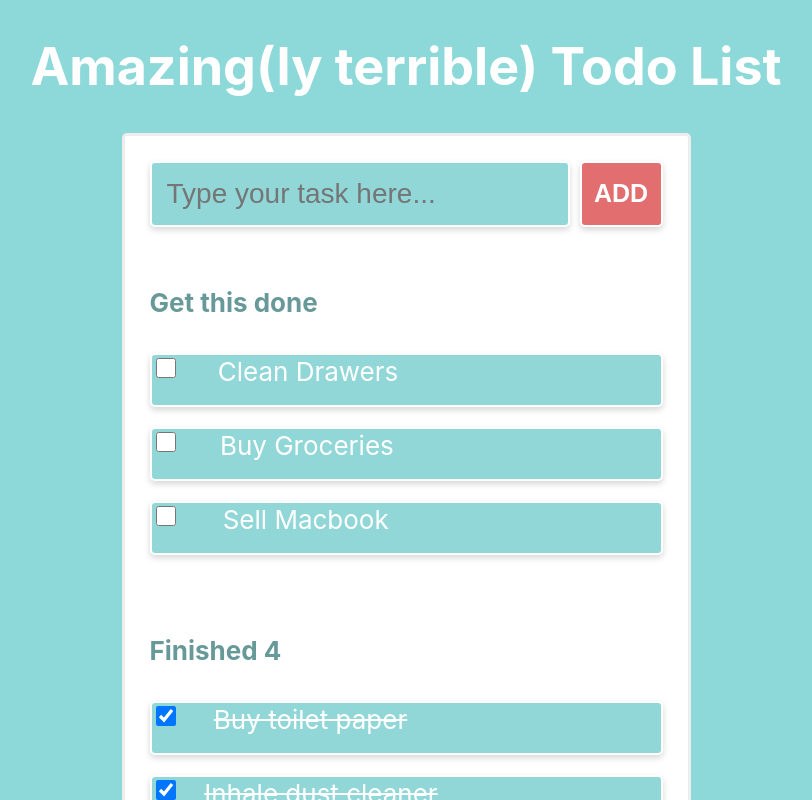
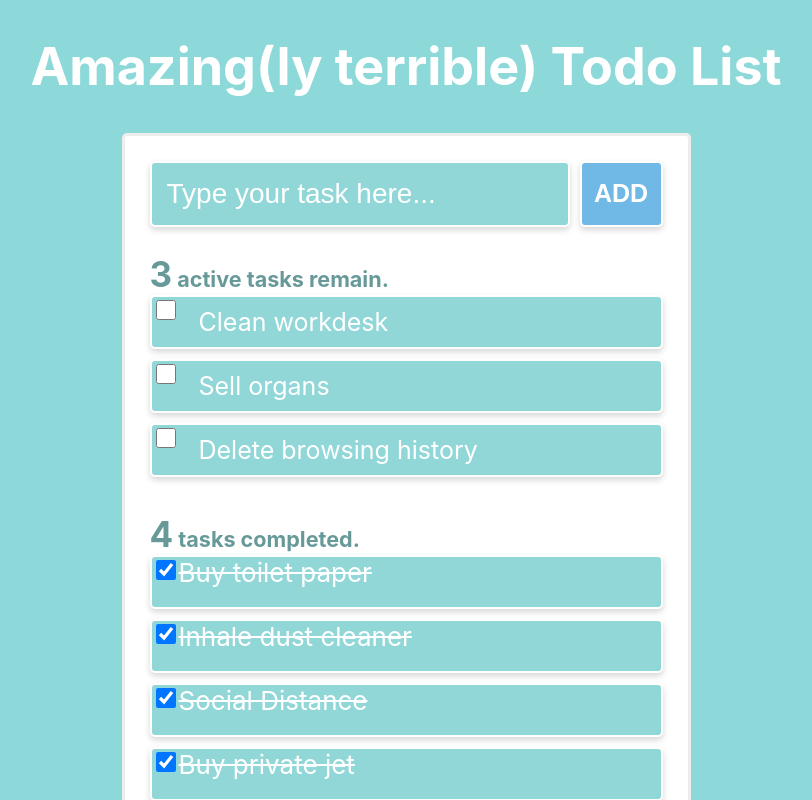
Before and after one commit to Aleksasgrodis/React-ToDo, a React (Create React App) app: page / in a window 1280 px wide. Shown: the top 800 px of the page, without its empty margins (234-1046 px from the left). Built offline with nearby package versions, Linux system fonts and the light colour scheme.

Commit message:
improved visuals, font size and colors

```diff
--- a/src/App.js
+++ b/src/App.js
@@ -6,19 +6,19 @@ function App() {
   const [todoList, setTodoList] = useState([
     {
       id: 0,
-      text: "Clean Drawers",
-      done: false,
-      note: "Only the living room resk"
+      text: "Clean workdesk",
+      completed: false,
+      note: "Remove gum from under the desk"
     },
-    { id: 1, text: "Buy Groceries", done: false },
-    { id: 2, text: "Sell Macbook", done: false },
-    { id: 3, text: "Buy toilet paper", done: true },
-    { id: 4, text: "Inhale dust cleaner", done: true },
-    { id: 5, text: "Social Distance", done: true },
+    { id: 1, text: "Sell organs", completed: false },
+    { id: 2, text: "Delete browsing history", completed: false },
+    { id: 3, text: "Buy toilet paper", completed: true },
+    { id: 4, text: "Inhale dust cleaner", completed: true },
+    { id: 5, text: "Social Distance", completed: true },
     {
       id: 6,
       text: "Buy private jet",
-      done: true,
+      completed: true,
       note: "the very expensive one"
     }
   ]);
@@ -27,14 +27,14 @@ function App() {
     event.preventDefault();
     let status = (event.target.checked = !event.target.checked);
     let newList = [...todoList]; //i dont know why this fixed it?>!?!
-    newList[event.target.name].done = !status;
+    newList[event.target.name].completed = !status;
     setTodoList(newList);
   };
 
 
-  const taskUndone = event => {
+  const taskUncompleted = event => {
     let newList = [...todoList];
-    newList[event.target.name].done = event.target.checked;
+    newList[event.target.name].completed = event.target.checked;
     setTodoList(newList);
   }
 
@@ -42,23 +42,30 @@ function App() {
     event.preventDefault();
     const newTodos = {
       text: newTodo,
-      done: false,
+      completed: false,
       id: todoList.length
     };
     setTodoList(todoList.concat(newTodos));
     setNewTodo("");
   };
 
-  const finishedTodos = todoList.filter(todo => todo.done === true);
+  const finishedTodos = todoList.filter(todo => todo.completed === true);
 
   const onChangeHandler = event => {
     setNewTodo(event.target.value);
   };
 
-  const Counter = () => {
-    const doneAmount = todoList.filter(todo => todo.done === true).length;
-    return doneAmount;
+
+  const ActiveCounter = () => {
+    const completedAmount = todoList.filter(todo => todo.completed === false).length;
+    return ( <h5> <span>{completedAmount}</span> active tasks remain.</h5>)
   };
+
+  const CompletedCounter = () => {
+    const completedAmount = todoList.filter(todo => todo.completed === true).length;
+    return ( <h5> <span>{completedAmount}</span> tasks completed.</h5> )
+  };
+
 
   const [newTodo, setNewTodo] = useState("");
 
@@ -76,19 +83,20 @@ function App() {
 
             <div className="todo-list">
               <ul className="active">
-                <h4>Get this done</h4>
+                <ActiveCounter />
                 {todoList
-                  .filter(todo => todo.done === false)
+                  .filter(todo => todo.completed === false)
                   .map(todo => (
                     <li key={todo.id}>
+                      <label>{todo.text}</label>
                       <input
                         type="checkbox"
                         key={todo.id}
                         name={todo.id}
-                        checked={todo.done}
+                        checked={todo.completed}
                         onChange={checkboxChange}
                       />
-                      <span>{todo.text}</span>
+                      <span></span>
 
                     </li>
                   ))}
@@ -96,16 +104,16 @@ function App() {
             </div>
             <div className="todo-list">
               <ul className="finished">
-                <h4>
-                  Finished <Counter />
-                </h4>
-                {finishedTodos.map(todo => (
-                  <li>
+
+                  <CompletedCounter />
+
+                {finishedTodos.map((todo, index) => (
+                  <li key={index}>
                     <input
                       type="checkbox"
                       name={todo.id}
-                      checked={todo.done}
-                      onChange={taskUndone}
+                      checked={todo.completed}
+                      onChange={taskUncompleted}
                     />
                     <span>{todo.text}</span>
                   </li>
--- a/src/index.css
+++ b/src/index.css
@@ -54,6 +54,9 @@ code {
   color: white;
   padding-left: 15px;
 }
+.todo-wrapper form .input-wrapper input::placeholder {
+  color:white;
+}
 .todo-wrapper form .input-wrapper button {
   /* width: 110px; */
   /* margin: 25px 10px 25px 25px; */
@@ -62,7 +65,7 @@ code {
   height: 66px;
   font-size: 25px;
   font-weight: 700;
-  background: #E26E6F;
+  background: #70B9E6;
   color: white;
   border: 2px solid #fff;
   border-radius: 5px;
@@ -84,24 +87,30 @@ code {
   flex-direction: column;
   padding: 0;
 }
-.todo-wrapper form .todo-list ul h4{
+.todo-wrapper form .todo-list ul h5{
   color: #689999;
+  margin: 0;
+  text-align: left;
+}
+.todo-wrapper form .todo-list ul h5 span{
+  font-size: 35px;
 }
 
 
+
 .todo-wrapper form .todo-list ul li{
-  margin-bottom: 20px;
+  margin-bottom: 10px;
   height: 50px;
   background: #92D7D7;
   border: 2px solid #fff;
   text-align: left;
   border-radius: 5px;
   box-shadow: 0px 3px 6px rgba(0,0,0,0.16);
-  display: table;
 }
-.todo-wrapper form .todo-list ul li span{
-  vertical-align: center;
-  display: table-cell;
+.todo-wrapper form .todo-list ul li label{
+  line-height: 50px;
+  font-size: 25px;
+  margin-left: 20px;
 }
 
 .todo-wrapper form .todo-list ul li input[type=checkbox]{
@@ -111,6 +120,8 @@ code {
   height: 20px;
   background-color: ;
 }
+
+
 ul.finished li {
   text-decoration: line-through;
 }
```
